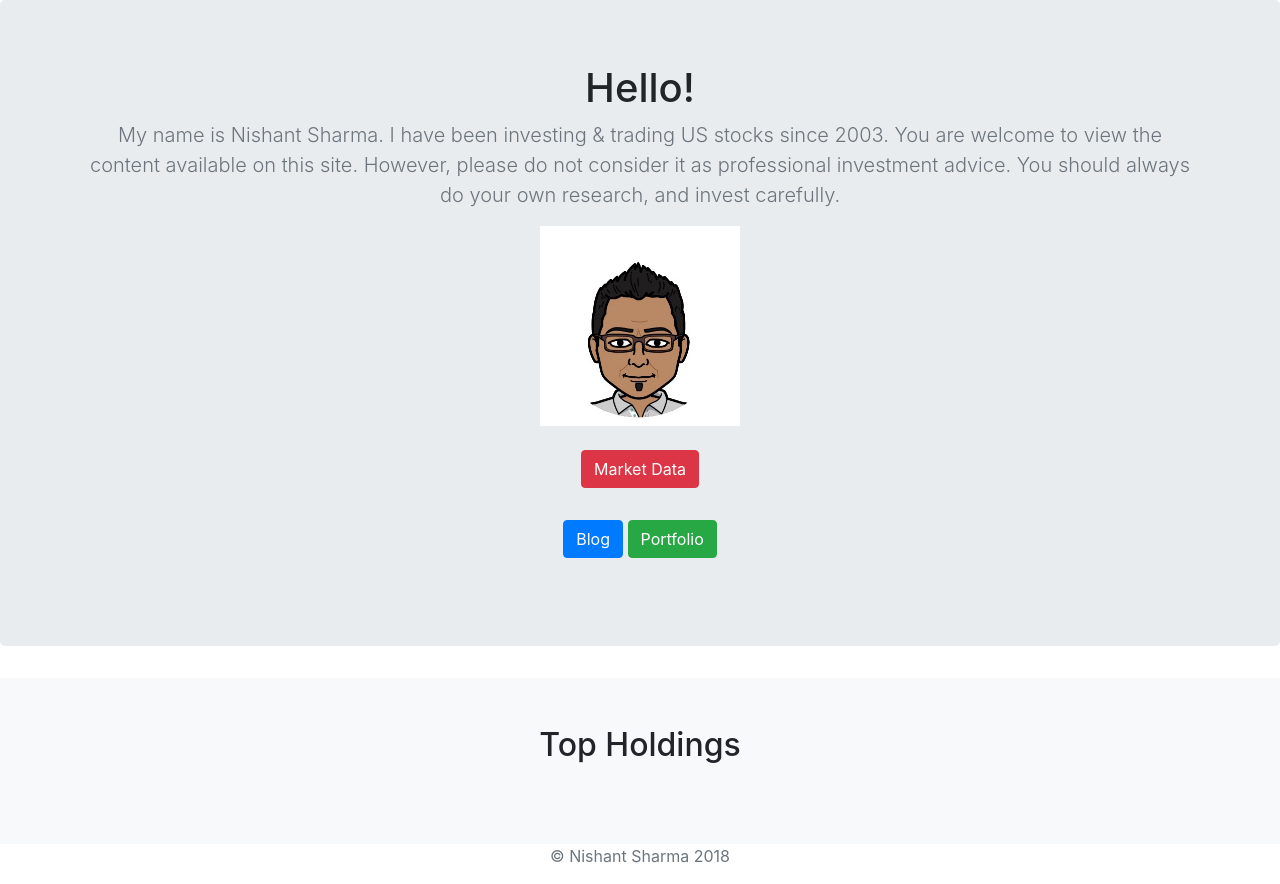
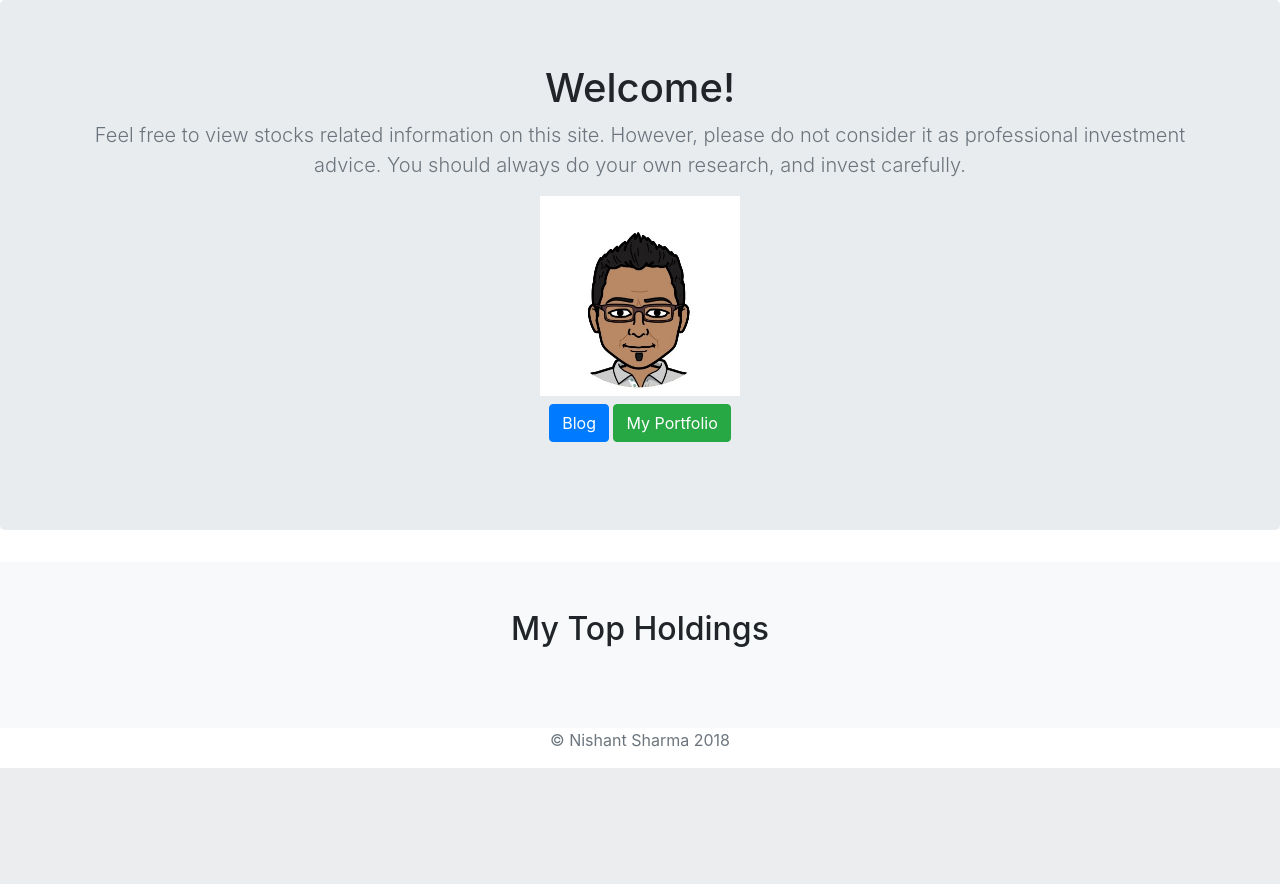
Before and after one commit to ladsunny/Project2_Portfolio, a Django app: page / in a window 1280 px wide. Shown: the part 56-940 px from the top of the page. After the commit the page ends 824 px from the top, so only its background shows below. Run offline with Django 3.2, Linux system fonts and the light colour scheme; data that the repository does not hold is empty; some libraries are stand-ins or nearby versions.

Commit message:
minor edits to myblog & home .html

```diff
--- a/blog/templates/blog/myblog.html
+++ b/blog/templates/blog/myblog.html
@@ -7,8 +7,8 @@
 
     <section class="jumbotron text-center">
       <div class="container">
-        <h1 class="jumbotron-heading">Welcome!</h1>
-        <p class="lead text-muted">On this page you can read my views about stock investing, trading, markets, companies, & economy. However, please do not consider it as professional investment advice.</p>
+        <h1 class="jumbotron-heading">Hello!</h1>
+        <p class="lead text-muted">On this page you can read my personal views about stocks, investing, trading, markets, companies, & economy. However, please do not consider it as professional investment advice.</p>
       </div>
     </section>
 
--- a/holdings/templates/holdings/home.html
+++ b/holdings/templates/holdings/home.html
@@ -8,21 +8,18 @@
 
     <section class="jumbotron text-center">
       <div class="container">
-        <h1 class="jumbotron-heading">Hello!</h1>
-        <p class="lead text-muted">My name is Nishant Sharma. I have been investing & trading US stocks since 2003. You are welcome to view the content available on this site. However, please do not consider it as professional investment advice. You should always do your own research, and invest carefully.</p>
+        <h1 class="jumbotron-heading">Welcome!</h1>
+        <p class="lead text-muted">Feel free to view stocks related information on this site. However, please do not consider it as professional investment advice. You should always do your own research, and invest carefully.</p>
         <img src="{% static 'IMG_2219.JPG' %}" height="200"> </img>
         <p />
-        <p />
-            <a href="{% url 'marketdata' %}" class="btn btn-danger my-2">Market Data</a>
-        <p />
             <a href="{% url 'myblog' %}" class="btn btn-primary my-2">Blog</a>
-            <a href="{% static 'Allocation_07182018.pdf' %}" class="btn btn-success my-2">Portfolio</a>
+            <a href="{% static 'Allocation_07182018.pdf' %}" class="btn btn-success my-2">My Portfolio</a>
       </div>
     </section>
 
     <div class="album py-5 bg-light">
       <div class="container">
-        <h2 class="text-center">Top Holdings</h2>
+        <h2 class="text-center">My Top Holdings</h2>
         <br />
         <div class="row">
 
```
